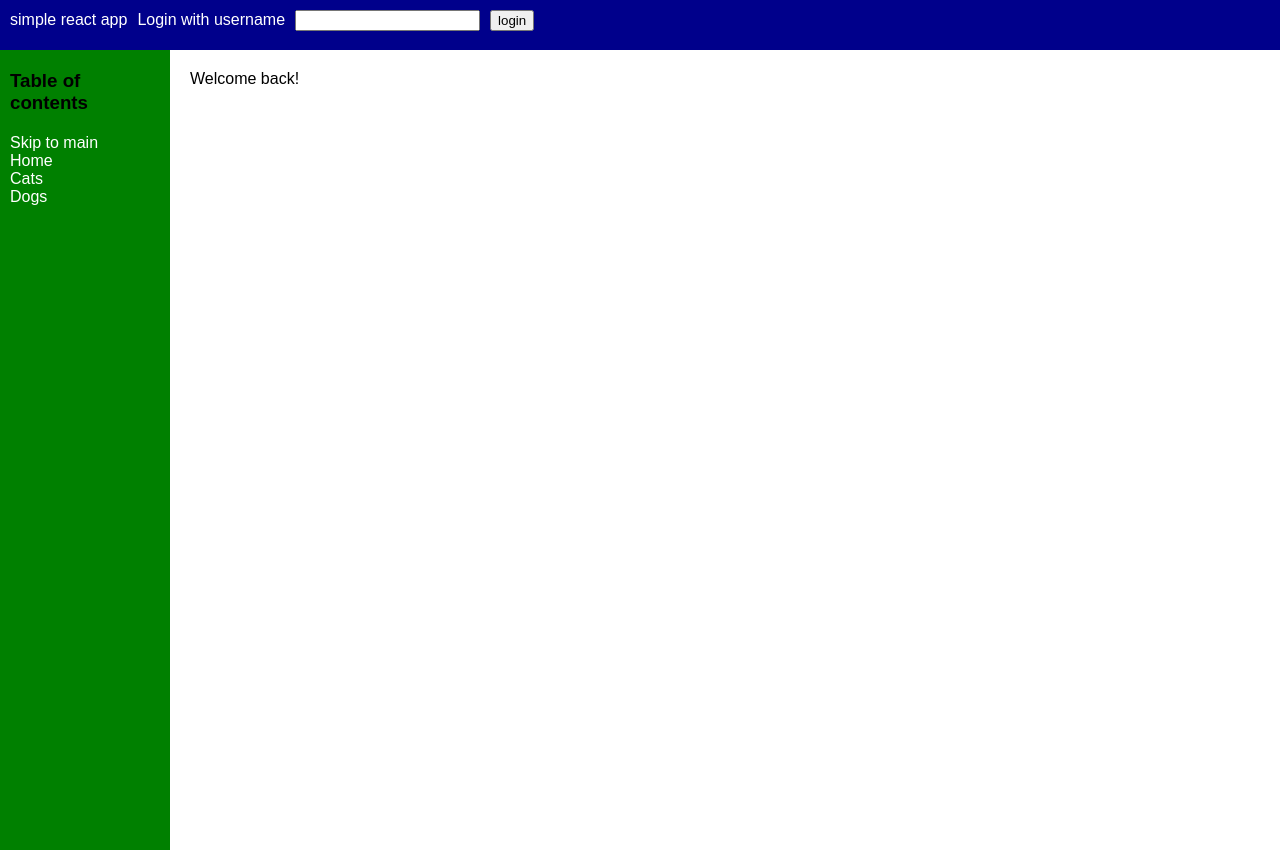
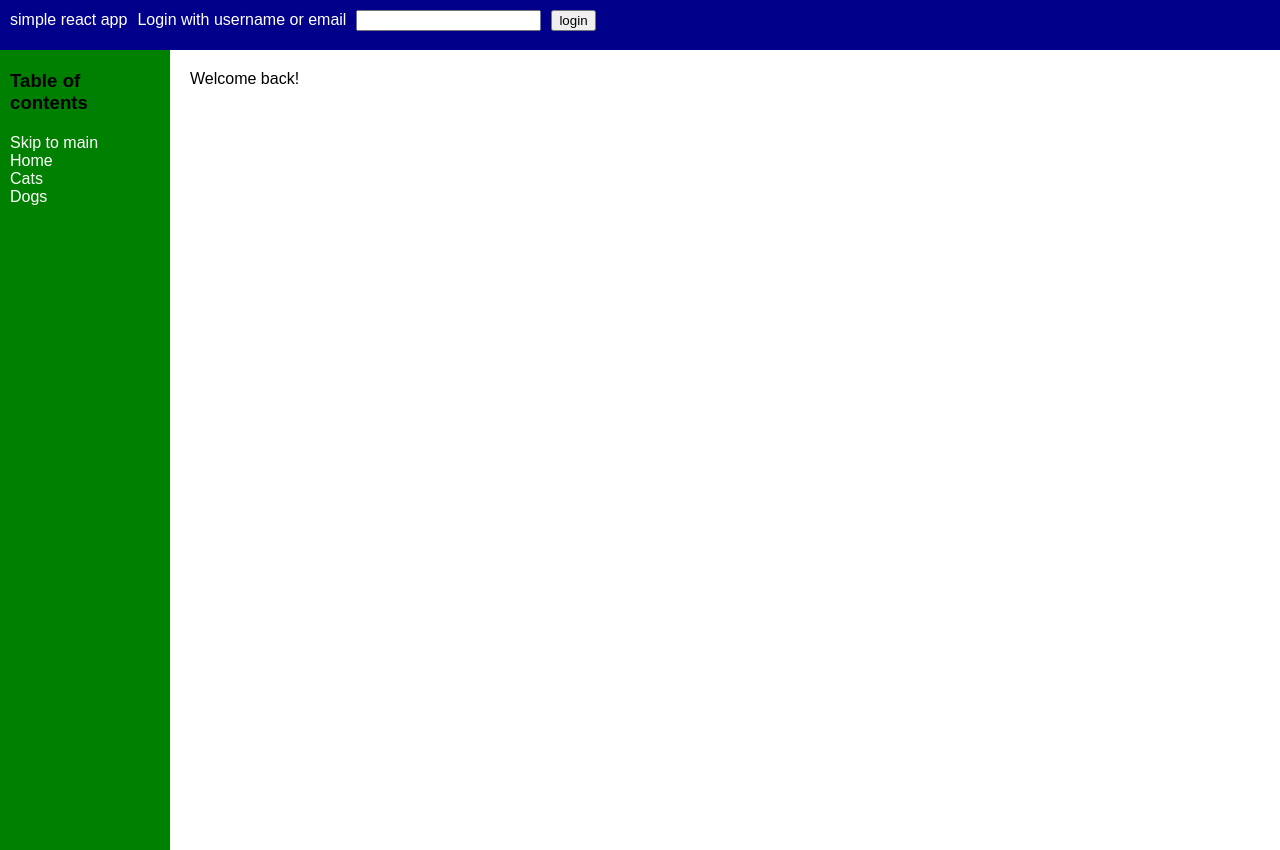
Before and after one commit to bbenedict/simple-react, a React app: page / in a window 1280 px wide. Built offline with nearby package versions, Linux system fonts and the light colour scheme.

Commit message:
Auth test

```diff
--- a/src/Header.js
+++ b/src/Header.js
@@ -44,7 +44,7 @@ export default function Header() {
             <span style={{ padding: "0px 10px" }}>
               <label>
                 <span style={{ paddingRight: "10px" }}>
-                  Login with username
+                  Login with username or email
                 </span>
                 <input ref={usernameRef} type="text"/>
               </label>
```
